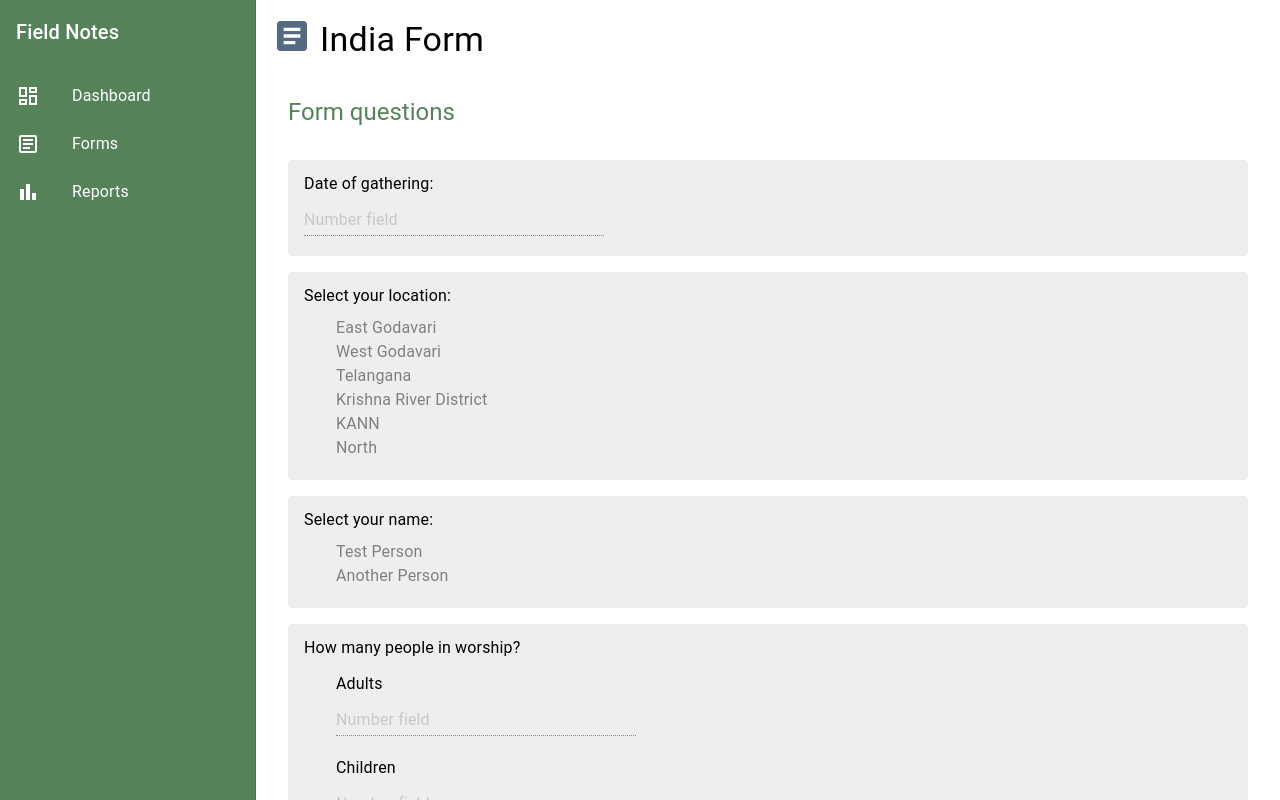
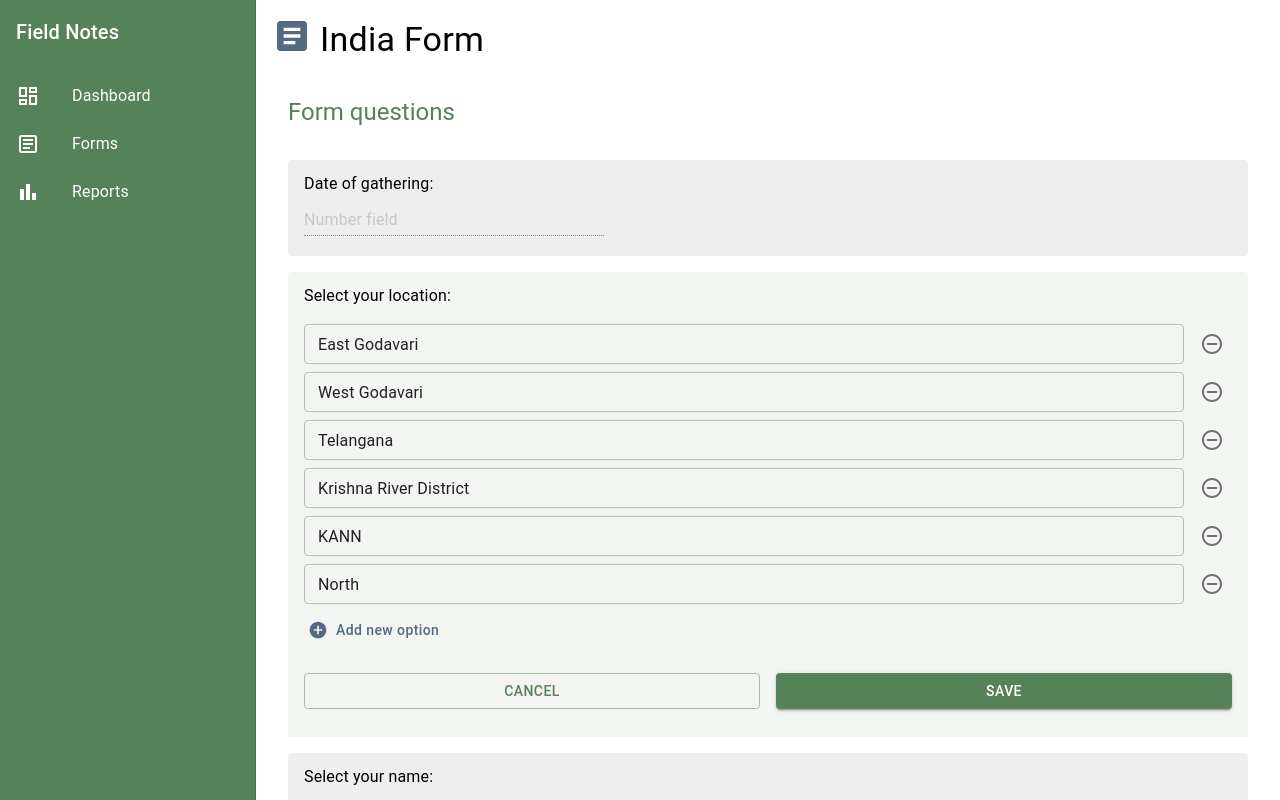
Before and after one commit to davidmichaelm/field-notes, a Next.js app: page /forms/1 in a window 1280 px wide. Both pictures are taken after a click on the button 768 px from the left and 376 px from the top of the page. Shown: the top 800 px of the page. Built offline with nearby package versions, Linux system fonts and the light colour scheme.

Commit message:
Allow editing select input options

```diff
--- a/components/formBuilder/inputs/BaseInput.js
+++ b/components/formBuilder/inputs/BaseInput.js
@@ -1,20 +1,19 @@
 import {
-  Box,
   ListItemButton, ListItemText,
 } from '@mui/material';
 import PropTypes from 'prop-types';
 
 export default function BaseInput(props) {
   const {
-    children, containerStyle, textStyle, nested = false, ...rest
+    children, containerStyle, textStyle, component, ...rest
   } = props;
 
-  const Element = nested ? Box : ListItemButton;
+  const Element = component || ListItemButton;
 
   return (
     <Element
       sx={{
-        backgroundColor: (theme) => (nested ? 'none' : theme.palette.grey['200']),
+        backgroundColor: (theme) => (theme.palette.grey['200']),
         mt: 2,
         borderRadius: 1,
         ...containerStyle,
@@ -39,5 +38,5 @@ BaseInput.propTypes = {
   children: PropTypes.node,
   containerStyle: PropTypes.object,
   textStyle: PropTypes.object,
-  nested: PropTypes.bool,
+  component: PropTypes.object,
 };
--- a/components/formBuilder/inputs/FormInputs.js
+++ b/components/formBuilder/inputs/FormInputs.js
@@ -3,16 +3,19 @@ import { List } from '@mui/material';
 import inputTypes from './inputTypes/inputTypes';
 
 export default function FormInputs(props) {
-  const { formInputs } = props;
+  const { formInputs, onInputSave } = props;
 
   return (
     <List sx={{ width: '100%' }}>
       {formInputs.map((input) => {
         const Input = inputTypes[input.type];
+        const onSave = input.type === 'select' ? { onSave: onInputSave } : null;
         return (
           <Input
             key={input.id}
             input={input}
+            {...onSave}
+
           />
         );
       })}
@@ -22,4 +25,5 @@ export default function FormInputs(props) {
 
 FormInputs.propTypes = {
   formInputs: PropTypes.array,
+  onInputSave: PropTypes.func,
 };
--- a/components/formBuilder/inputs/GroupInput.js
+++ b/components/formBuilder/inputs/GroupInput.js
@@ -1,5 +1,6 @@
 import PropTypes from 'prop-types';
 import React from 'react';
+import { Box } from '@mui/material';
 import BaseInput from './BaseInput';
 import singleInputTypes from './inputTypes/singleInputTypes';
 
@@ -19,8 +20,10 @@ export default function GroupInput(props) {
             <Input
               key={input.id}
               input={item}
-              containerStyle={{ mt: 0, p: 0, pl: 4 }}
-              nested
+              containerStyle={{
+                mt: 0, p: 0, pl: 4, backgroundColor: 'none',
+              }}
+              component={Box}
             />
           </React.Fragment>
         );
--- /dev/null
+++ b/components/formBuilder/inputs/SelectInput/SelectInputEdit.js
@@ -0,0 +1,119 @@
+import {
+  Box, Button, IconButton, ListItem, Stack, TextField,
+} from '@mui/material';
+import { useFieldArray, useForm } from 'react-hook-form';
+import RemoveCircleOutlineIcon from '@mui/icons-material/RemoveCircleOutline';
+import AddCircleIcon from '@mui/icons-material/AddCircle';
+import { v4 as uuid } from 'uuid';
+import PropTypes from 'prop-types';
+import BaseInput from '../BaseInput';
+
+export default function SelectInputEdit(props) {
+  const {
+    input, containerStyle, onSave, onCancel, ...rest
+  } = props;
+  const { control, register, handleSubmit } = useForm({
+    defaultValues: { options: input.options },
+  });
+  const {
+    fields, append, remove,
+  } = useFieldArray({
+    control,
+    name: 'options', // TODO: unique name for your Field Array
+    keyName: 'key',
+  });
+
+  const removeOption = (index) => {
+    remove(index);
+  };
+
+  const addOption = () => {
+    append({
+      id: uuid(),
+      text: '',
+    });
+  };
+
+  return (
+    <form onSubmit={handleSubmit((data) => onSave(data))}>
+      <BaseInput
+        containerStyle={{ p: 2, pt: 1, ...containerStyle }}
+        selected
+        component={ListItem}
+        {...rest}
+      >
+        <Box sx={{ mb: 1 }}>
+          {input.text}
+        </Box>
+        {fields.map((option, index) => (
+          <Stack
+            direction="row"
+            spacing={1}
+            key={option.key}
+          >
+            <TextField
+              defaultValue={option.text}
+              {...register(`options.${index}.text`)}
+              autoFocus={!option.text}
+              fullWidth
+              size="small"
+            />
+            <IconButton
+              sx={{
+                borderRadius: 1,
+                ':hover': {
+                  backgroundColor: (theme) => theme.palette.error.light,
+                  color: 'white',
+                },
+              }}
+              onClick={() => removeOption(index)}
+            >
+              <RemoveCircleOutlineIcon />
+            </IconButton>
+          </Stack>
+
+        ))}
+        <Box>
+          <Button
+            startIcon={<AddCircleIcon />}
+            color="secondary"
+            sx={{ textTransform: 'none' }}
+            onClick={addOption}
+          >
+            Add new option
+          </Button>
+        </Box>
+
+        <Box sx={{
+          mt: 2,
+          display: 'flex',
+          flexDirection: 'row',
+          gap: 2,
+        }}
+        >
+          <Button
+            variant="outlined"
+            onClick={onCancel}
+            sx={{ flex: 1 }}
+          >
+            Cancel
+          </Button>
+          <Button
+            variant="contained"
+            sx={{ flex: 1 }}
+            type="submit"
+          >
+            Save
+          </Button>
+        </Box>
+      </BaseInput>
+    </form>
+  );
+}
+
+SelectInputEdit.propTypes = {
+  input: PropTypes.object,
+  containerStyle: PropTypes.object,
+  onSave: PropTypes.func,
+  onCancel: PropTypes.func,
+};
--- /dev/null
+++ b/components/formBuilder/inputs/SelectInput/index.js
@@ -0,0 +1,42 @@
+import { useState } from 'react';
+import PropTypes from 'prop-types';
+import SelectInputView from './SelectInputView';
+import SelectInputEdit from './SelectInputEdit';
+
+export default function SelectInput(props) {
+  const { input, onSave, ...rest } = props;
+  const [editing, setEditing] = useState(false);
+
+  const handleSave = (data) => {
+    setEditing(false);
+    onSave({
+      ...input,
+      ...data,
+    });
+  };
+
+  return (
+    <>
+      {editing && (
+        <SelectInputEdit
+          onSave={handleSave}
+          onCancel={() => setEditing(false)}
+          input={input}
+          {...rest}
+        />
+      )}
+      {!editing && (
+        <SelectInputView
+          onClick={() => setEditing(true)}
+          input={input}
+          {...rest}
+        />
+      )}
+    </>
+  );
+}
+
+SelectInput.propTypes = {
+  input: PropTypes.object,
+  onSave: PropTypes.func,
+};
--- a/components/formBuilder/inputs/index.js
+++ b/components/formBuilder/inputs/index.js
@@ -3,8 +3,7 @@ import FormInputs from './FormInputs';
 import GroupInput from './GroupInput';
 import NumberInput from './NumberInput';
 import SelectInput from './SelectInput';
-import inputTypes from './inputTypes/inputTypes';
 
 export {
-  BaseInput, FormInputs, GroupInput, NumberInput, SelectInput, inputTypes,
+  BaseInput, FormInputs, GroupInput, NumberInput, SelectInput,
 };
--- a/package.json
+++ b/package.json
@@ -15,7 +15,9 @@
     "next": "12.0.9",
     "prop-types": "^15.8.1",
     "react": "17.0.2",
-    "react-dom": "17.0.2"
+    "react-dom": "17.0.2",
+    "react-hook-form": "^7.26.0",
+    "uuid": "^8.3.2"
   },
   "devDependencies": {
     "eslint": "^8.8.0",
--- a/pages/forms/[formId].js
+++ b/pages/forms/[formId].js
@@ -1,10 +1,11 @@
 import { Typography } from '@mui/material';
 import ArticleIcon from '@mui/icons-material/Article';
+import { useState } from 'react';
 import MainLayout from '../../components/layout/MainLayout';
 import { FormInputs } from '../../components/formBuilder/inputs';
 
 const title = 'India Form';
-const formInputs = [
+const formInputsTestData = [
   {
     id: 0,
     name: 'date',
@@ -134,6 +135,12 @@ const formInputs = [
 ];
 
 export default function Form() {
+  const [formInputs, setFormInputs] = useState(formInputsTestData);
+
+  const handleInputSave = (input) => {
+    setFormInputs(formInputs.map((i) => (i.id === input.id ? input : i)));
+  };
+
   return (
     <MainLayout
       title={title}
@@ -152,7 +159,10 @@ export default function Form() {
         Form questions
       </Typography>
 
-      <FormInputs formInputs={formInputs} />
+      <FormInputs
+        formInputs={formInputs}
+        onInputSave={handleInputSave}
+      />
     </MainLayout>
   );
 }
```
Also changed, not shown: components/formBuilder/inputs/SelectInput/SelectInputView.js (renamed from components/formBuilder/inputs/SelectInput.js, +4 -3 lines), 1 other file (tests, documents, lock files or other folders).
